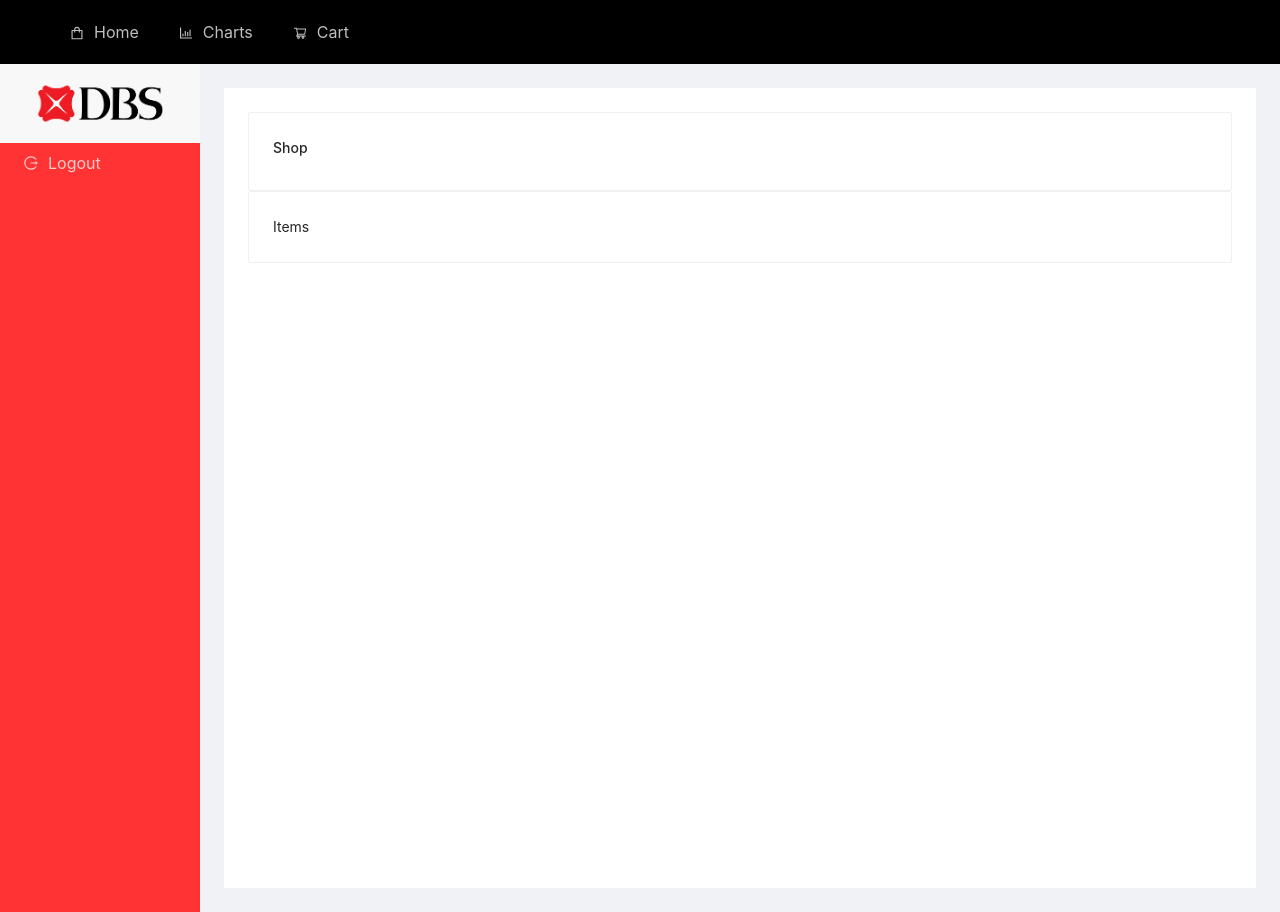
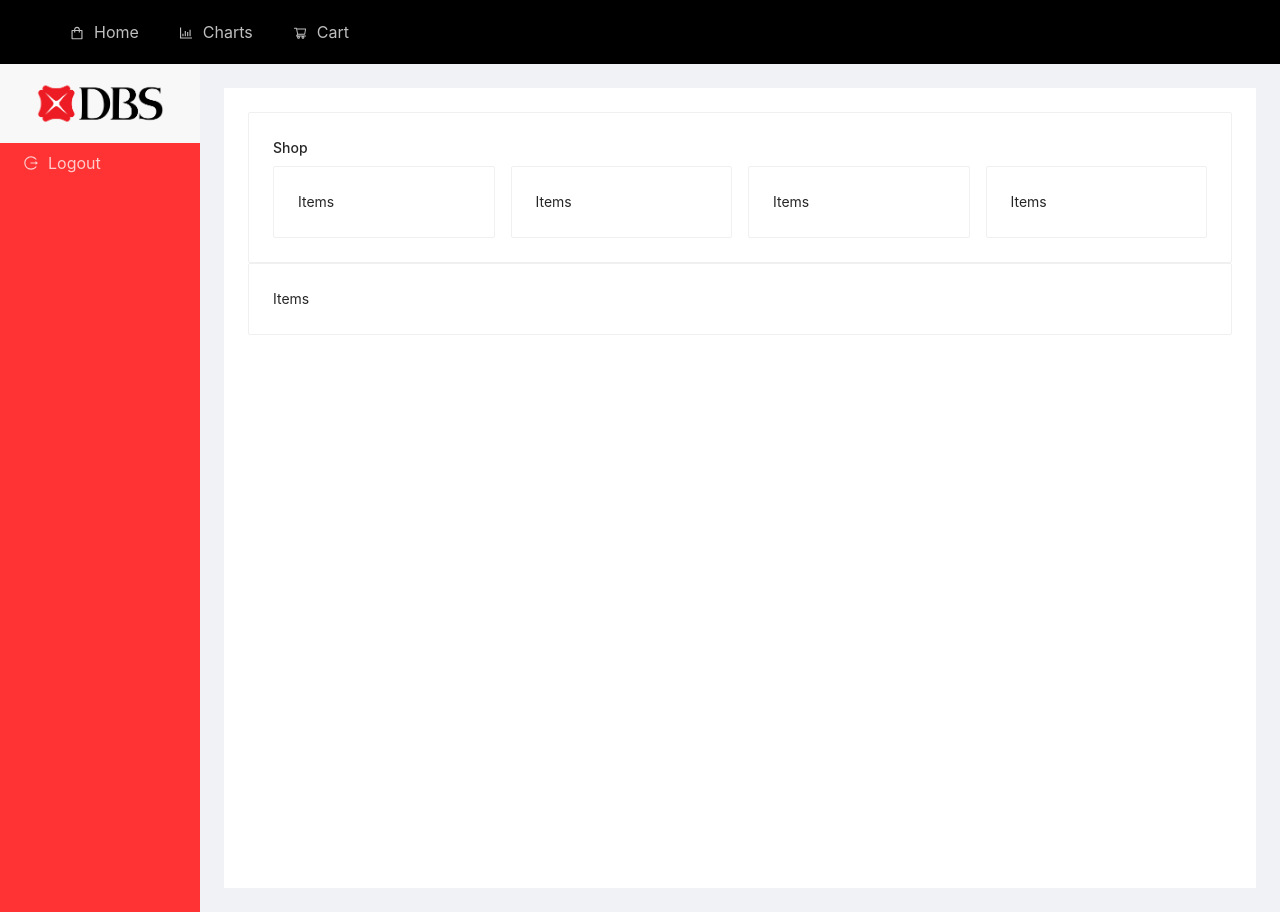
Before and after one commit to benjaminwongweien/TT1_21, a React (Create React App) app in the folder frontend/basic-frontend/: page /home in a window 1280 px wide. Built offline with nearby package versions, Linux system fonts and the light colour scheme; what @amcharts/amcharts4 would draw is missing.

Commit message:
removed call

```diff
--- a/frontend/basic-frontend/src/pages/HomePage.tsx
+++ b/frontend/basic-frontend/src/pages/HomePage.tsx
@@ -1,4 +1,4 @@
-import { Button, Card } from "antd";
+import { Button, Card, Col, Row } from "antd";
 import { Fragment, useEffect } from "react";
 import { useHistory } from "react-router";
 import { BaseLayout } from "../layout";
@@ -25,6 +25,20 @@ export const HomePage = () => {
       <BaseLayout>
         <Card>
           <h1>Shop</h1>
+          <Row gutter={16}>
+            <Col className="gutter-row" span={6}>
+              <Card>Items</Card>
+            </Col>
+            <Col className="gutter-row" span={6}>
+              <Card>Items</Card>
+            </Col>
+            <Col className="gutter-row" span={6}>
+              <Card>Items</Card>
+            </Col>
+            <Col className="gutter-row" span={6}>
+              <Card>Items</Card>
+            </Col>
+          </Row>
         </Card>
         <Card>Items</Card>
       </BaseLayout>
--- a/frontend/basic-frontend/src/pages/LoginPage.tsx
+++ b/frontend/basic-frontend/src/pages/LoginPage.tsx
@@ -12,16 +12,16 @@ export const LoginPage = () => {
 
   const onFinish = async (values: any) => {
     try {
-      const res = await authService.login({
-        email: values.email,
-        password: values.password,
-      });
-      console.log(res);
-      setUser({ token: res.data.access_token });
-      sessionStorage.setItem(
-        "accessToken",
-        JSON.stringify(res.data.access_token)
-      );
+      // const res = await authService.login({
+      //   email: values.email,
+      //   password: values.password,
+      // });
+      // console.log(res);
+      // setUser({ token: res.data.access_token });
+      // sessionStorage.setItem(
+      //   "accessToken",
+      //   JSON.stringify(res.data.access_token)
+      // );
       history.push("/home");
     } catch (err: any) {
       notificationService.error(err.error, err.message);
```
Also changed, not shown: 2 other files (tests, documents, lock files or other folders).
